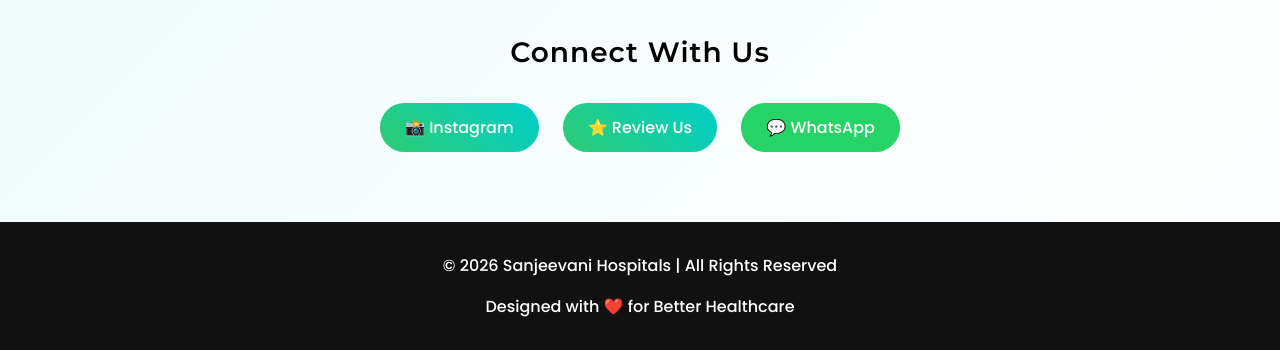
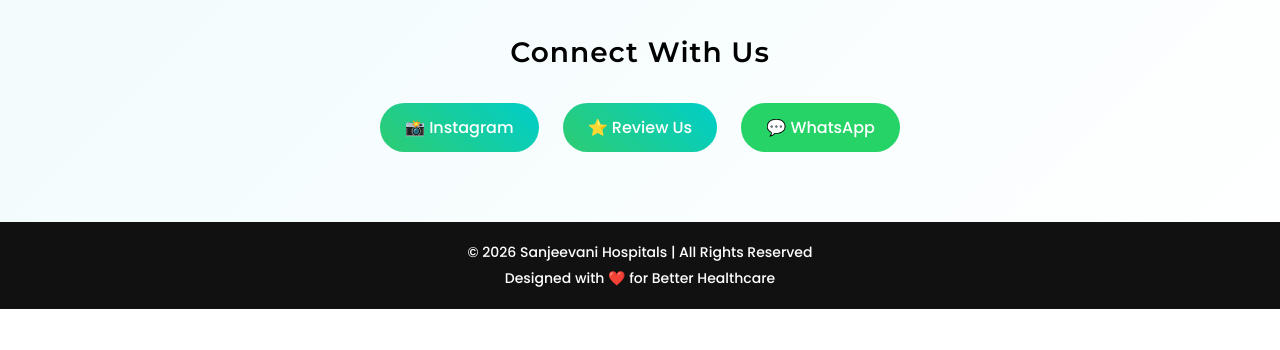
Before and after one commit to sanjeevani-collab/sanjeevani-website, a plain HTML site: page index.html in a window 1280 px wide. Shown: the part 2071-2421 px from the top of the page. After the commit the page ends 2380 px from the top, so only its background shows below. Drawn offline with nearby package versions, Linux system fonts and the light colour scheme.

Commit message:
Update style.css

```diff
--- a/style.css
+++ b/style.css
@@ -340,3 +340,7 @@
 }
 
 }
+footer p{
+    margin:5px;
+    font-size:14px;
+}
```
